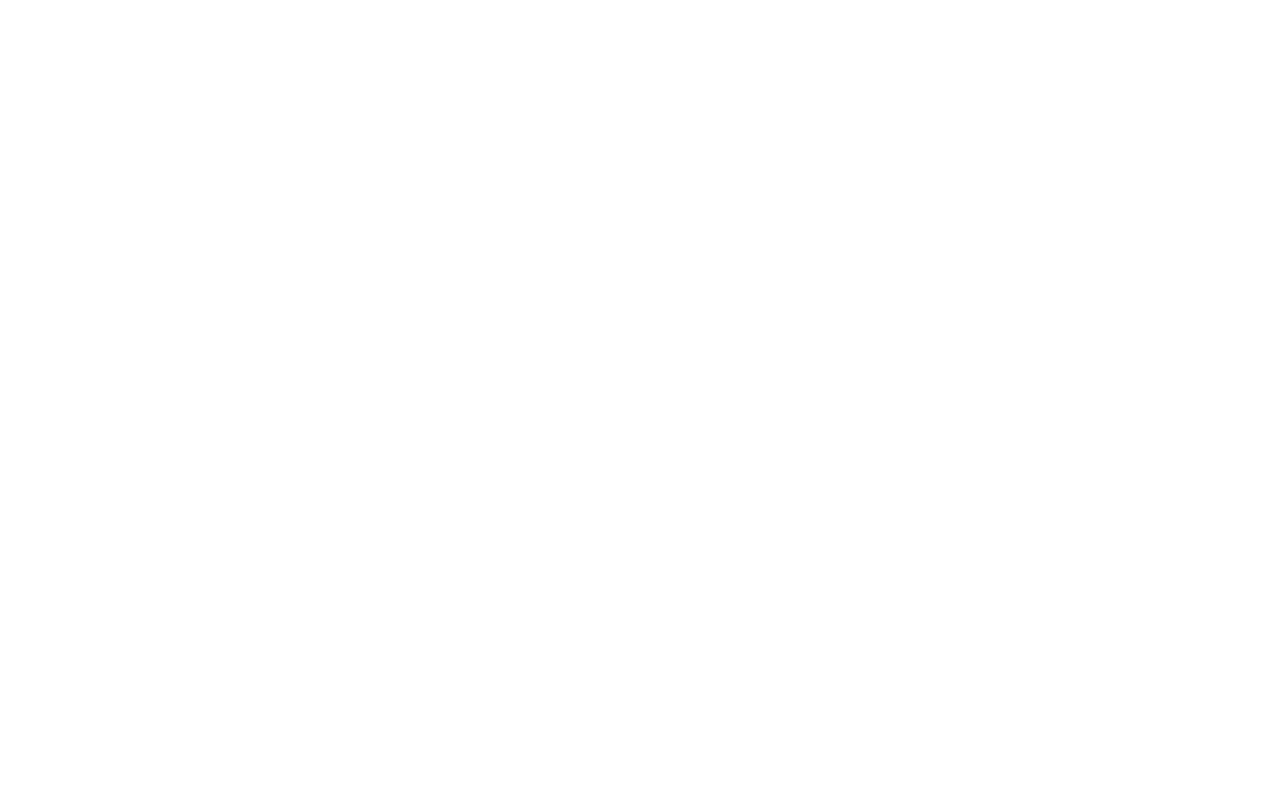
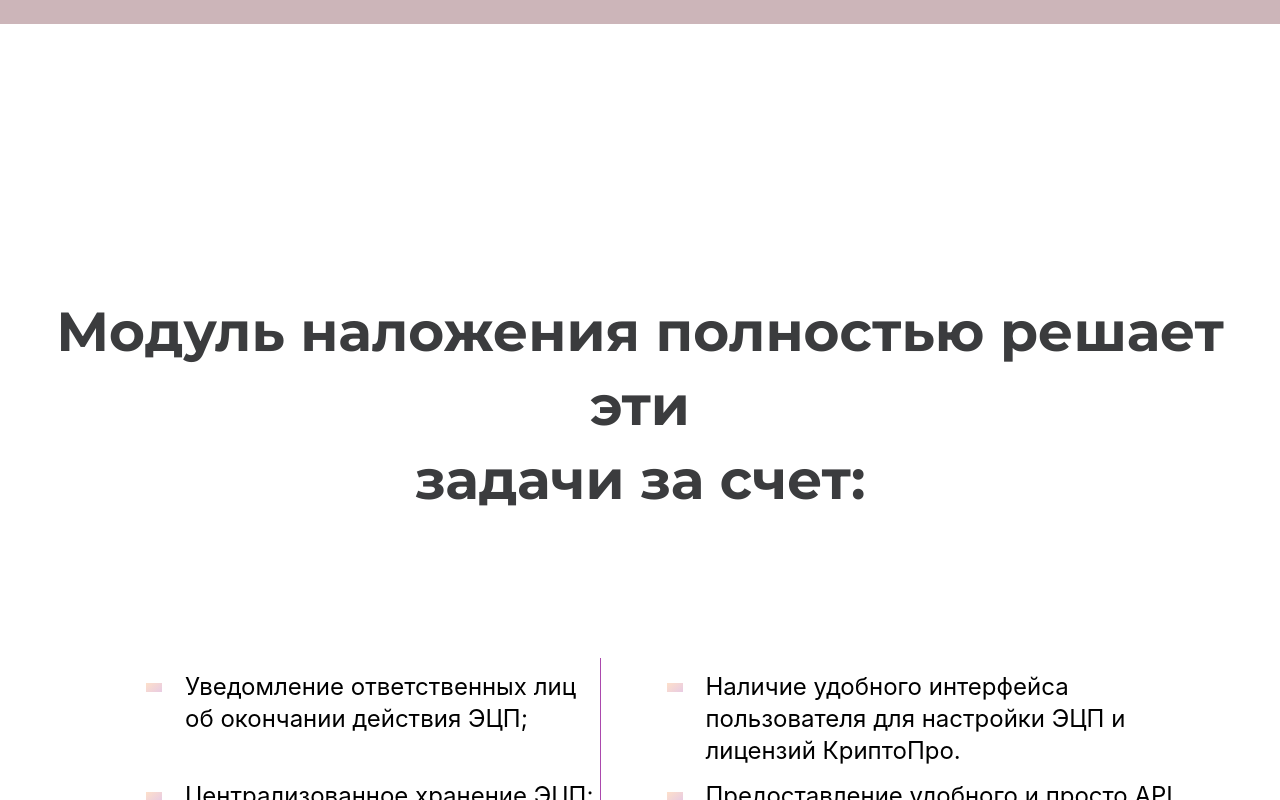
Before and after one commit to aijant/data-pilot, a React (Create React App) app: page / in a window 1280 px wide. Shown: the part 2000-2800 px from the top of the page. Before the commit the page ends 1924 px from the top, so only its background shows below. Built offline with nearby package versions, Linux system fonts and the light colour scheme.

Commit message:
add: module block

```diff
--- a/src/App.js
+++ b/src/App.js
@@ -1,11 +1,13 @@
 import Main from './pages/main'
 import Benefits from './pages/benefits'
+import Module from './pages/module'
 
 function App() {
   return (
     <>
       <Main />
-      <Benefits/>
+      <Benefits />
+      <Module/>
     </>
   );
 }
--- a/src/pages/benefits.jsx
+++ b/src/pages/benefits.jsx
@@ -17,7 +17,7 @@
                 <li><img src={fourth} />Как правило, необходимость останавливать<br/> работу приложений при обновлении ЭЦП</li>
             </ul>
 
-            <p className='content'>При использовании КриптоПро особенно остро стоит задача отслеживания истечения срока действия ЭЦП или ключа. Зачастую, тех.<br /> поддержка узнает об окончании срока действия по проблемам – перестают работать бизнес-процессы, завязанные на ЭЦП. <br />Устранение проблемы может занимать несколько часов или даже дней. </p>
+            <p className='content'>При использовании КриптоПро особенно остро стоит задача отслеживания истечения срока действия ЭЦП или ключа. Зачастую, тех. поддержка узнает об окончании срока действия по проблемам – перестают работать бизнес-процессы, завязанные на ЭЦП.Устранение проблемы может занимать несколько часов или даже дней. </p>
 
             <div className='wt-content'>
                 <p>МНП своевременно предупреждает ответственных лиц об<br/> окончании срока действия и за счет этого снижает риски <br/>остановки бизнес-процесса.</p>
--- a/src/pages/module.jsx
+++ b/src/pages/module.jsx
@@ -1,9 +1,22 @@
 import './module.scss'
+import square from '../assets/images/square.svg'
 
 function Module() {
     return (
         <div className="module">
+            <h1>Модуль наложения полностью решает эти<br /> задачи за счет:</h1>
 
+            <ul>
+                <div className='line'></div>
+                <li><img src={square} />Уведомление ответственных лиц<br/>
+                    об окончании действия ЭЦП;</li>
+                <li><img src={square} />Наличие удобного интерфейса<br/> пользователя для настройки ЭЦП и <br/>лицензий КриптоПро.</li>
+                <li><img src={square} />Централизованное хранение ЭЦП;</li>
+                <li><img src={square} />Предоставление удобного и просто API<br/> для операций с ЭЦП;</li>
+                <li><img src={square} />Уведомление ответственных лиц<br/>
+                    об окончании действия лицензии<br/> КриптоПро;</li>
+                <li><img src={square} />Обновление ЭЦП без остановки<br/>сервисов, которые осуществляют<br/> операцию копирования;</li>
+            </ul>
         </div>
     );
 }
--- a/src/pages/module.scss
+++ b/src/pages/module.scss
@@ -0,0 +1,51 @@
+@import "../assets/index.scss";
+
+.module {
+  h1 {
+    font-family: "Montserrat";
+    font-weight: bold;
+    font-size: 55px;
+    line-height: 74px;
+    color: $primary-color;
+    text-align: center;
+    margin: 271px 0 154px;
+  }
+
+  ul {
+    position: relative;
+    display: grid;
+    grid-template-columns: 1fr 1fr;
+    text-align-last: left;
+    gap: 13px;
+    list-style-type: none;
+    margin: 0 106px;
+
+    .line {
+      position: absolute;
+      background-color: $accent-color;
+      width: 345px;
+      height: 1px;
+      transform: rotate(90deg);
+      right: 80px;
+      left: 0;
+      top: 36px;
+      bottom: 0;
+      margin: auto;
+    }
+
+    li {
+      display: flex;
+      gap: 23px;
+      text-align: left;
+      font-size: 24px;
+      line-height: 32px;
+      color: $secondary-color;
+
+      img {
+        width: 16px;
+        height: 9px;
+        margin-top: 12px;
+      }
+    }
+  }
+}
```
Also changed, not shown: src/assets/images/square.svg (added).
